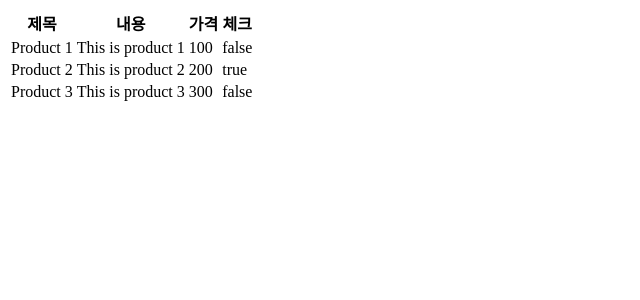
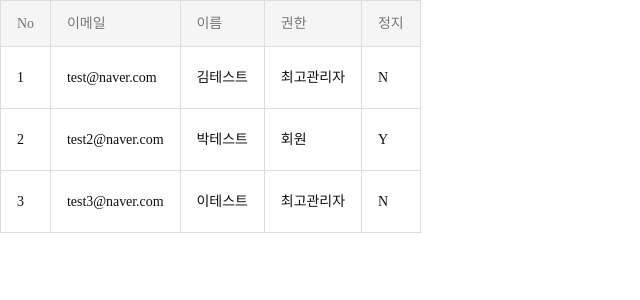
Before and after one commit to jy0813/Next.js-Atomic-Design, a Next.js app: page /example/table in a window 1280 px wide. Shown: the top 300 px of the page, without its empty margins (0-640 px from the left). Built offline with nearby package versions, Linux system fonts and the light colour scheme.

Commit message:
feat: table Compound Components

```diff
--- /dev/null
+++ b/src/assets/style/globals.css
@@ -0,0 +1,169 @@
+@charset "utf-8";
+
+*:not(font, i, b) {
+  margin: 0;
+  padding: 0;
+  color: inherit;
+  -webkit-font-smoothing: antialiased;
+}
+
+*,
+:after,
+:before {
+  box-sizing: border-box;
+  flex-shrink: 0;
+}
+
+:root {
+  -webkit-tap-highlight-color: transparent;
+  -webkit-text-size-adjust: 100%;
+  -moz-text-size-adjust: 100%;
+  -ms-text-size-adjust: 100%;
+  cursor: default;
+  line-height: 1.5;
+  overflow-wrap: break-word;
+  -moz-tab-size: 4;
+  tab-size: 4;
+  --color-default: #000;
+  --color-white: #fff;
+  --color-white-10: rgba(255, 255, 255, 0.1);
+  --color-white-50: rgba(255, 255, 255, 0.5);
+  --color-black: #111;
+  --color-black-90: rgba(17, 17, 17, 0.9);
+  --color-grey1: #f4f4f4;
+  --color-grey1-30: rgba(244, 244, 244, 0.3);
+  --color-grey2: #ddd;
+  --color-grey2-30: rgba(221, 221, 221, 0.3);
+  --color-grey3: #ababab;
+  --color-grey4: #777;
+  --color-error: #f62323;
+  --color-confirm: #25b44d;
+}
+
+::-webkit-scrollbar {
+  height: 80%;
+  margin-right: 12px;
+  width: 4px;
+}
+::-webkit-scrollbar-thumb {
+  background-color: var(--color-grey3);
+  border-radius: 8px;
+}
+::-webkit-scrollbar-track {
+  background-color: var(--color-grey2);
+  border-radius: 8px;
+}
+
+html {
+  font-size: 10px;
+  letter-spacing: -0.005em;
+}
+
+img,
+picture,
+video,
+canvas,
+svg {
+  display: block;
+  max-width: 100%;
+}
+
+button {
+  background: none;
+  border: 0;
+  cursor: pointer;
+}
+
+a {
+  text-decoration: none;
+}
+
+table {
+  border-collapse: collapse;
+  border-spacing: 0;
+}
+
+ul li,
+ol li {
+  list-style: none;
+}
+
+ol,
+ul,
+li {
+  margin: 0;
+  padding: 0;
+}
+
+input {
+  margin: 0;
+  padding: 0;
+  border: 0;
+  list-style: none;
+  color: inherit;
+  font-style: normal;
+  font-size: 100%;
+  font-family: inherit;
+  line-height: inherit;
+  letter-spacing: inherit;
+  word-break: inherit;
+  word-wrap: inherit;
+  box-sizing: inherit;
+  -webkit-box-sizing: inherit;
+  -moz-box-sizing: inherit;
+  -o-box-sizing: inherit;
+  -webkit-tap-highlight-color: rgba(0, 0, 0, 0);
+  -webkit-tap-highlight-color: transparent;
+}
+
+input::-ms-clear,
+input::-ms-reveal {
+  display: none;
+  width: 0;
+  height: 0;
+}
+
+input::-webkit-search-decoration,
+input::-webkit-search-cancel-button,
+input::-webkit-search-results-button,
+input::-webkit-search-results-decoration {
+  display: none;
+}
+
+/* Chrome, Safari, Edge, Opera */
+input::-webkit-outer-spin-button,
+input::-webkit-inner-spin-button {
+  -webkit-appearance: none;
+  margin: 0;
+}
+
+/* Firefox */
+input[type='number'] {
+  -moz-appearance: textfield;
+}
+
+.input_registration_sec input:-webkit-autofill,
+.input_registration_sec input:-webkit-autofill:hover,
+.input_registration_sec input:-webkit-autofill:focus,
+.input_registration_sec input:-webkit-autofill:active {
+  -webkit-transition: background-color 5000s;
+  transition: background-color 5000s;
+  -webkit-text-fill-color: #333 !important;
+}
+
+select {
+  -webkit-appearance: none;
+  -moz-appearance: none;
+  appearance: none;
+}
+
+select::-ms-expand {
+  display: none;
+}
+
+.container {
+  max-width: 1392px;
+  padding: 0 1.4rem;
+  margin-left: auto;
+  margin-right: auto;
+}
--- /dev/null
+++ b/src/components/atom/TableCell/index.module.css
@@ -0,0 +1,19 @@
+th.cell {
+  padding: 1.2rem 1.6rem;
+  background-color: var(--color-grey2-30);
+  border: 1px solid var(--color-grey2);
+  font-size: 1.4rem;
+  font-weight: 500;
+  line-height: 150%;
+  text-align: left;
+  color: var(--color-grey4);
+}
+
+td.cell {
+  padding: 2rem 1.6rem;
+  border: 1px solid var(--color-grey2);
+  font-size: 1.4rem;
+  font-weight: 500;
+  line-height: 150%;
+  color: var(--color-black);
+}
--- a/src/components/atom/TableCell/index.tsx
+++ b/src/components/atom/TableCell/index.tsx
@@ -1,4 +1,5 @@
 import {ReactNode} from "react";
+import styles from './index.module.css';
 
 export interface ITableCell{
   children?:ReactNode,
@@ -7,7 +8,7 @@ export interface ITableCell{
 export const TableCell = ({children, header}:ITableCell) => {
   const TableCell = header ? 'th' : 'td';
   return (
-    <TableCell>
+    <TableCell className={styles.cell}>
       {children}
     </TableCell>
   )
--- /dev/null
+++ b/src/components/atom/TableRow/index.module.css
@@ -0,0 +1,12 @@
+tbody .tr:nth-child(odd) {
+  background-color: var(--color-white);
+}
+
+tbody .tr:nth-child(even) {
+  background-color: var(--color-white-50);
+}
+
+tbody .tr:hover {
+  background-color: #f2fbf1;
+  cursor: pointer;
+}
--- a/src/components/atom/TableRow/index.tsx
+++ b/src/components/atom/TableRow/index.tsx
@@ -1,4 +1,5 @@
 import {ReactNode} from "react";
+import styles from './index.module.css';
 
 export interface ITableRow {
   children?:ReactNode;
@@ -7,7 +8,7 @@ export interface ITableRow {
 
 export const TableRow = ({children}:ITableRow) => {
   return (
-      <tr>
+      <tr className={styles.tr}>
         {children}
       </tr>
   )
--- a/src/components/organism/TableMember/index.tsx
+++ b/src/components/organism/TableMember/index.tsx
@@ -3,36 +3,36 @@ import {Table} from "@/components/molecule/Table";
 import {TableRow} from "@/components/atom/TableRow";
 import {TableCell} from "@/components/atom/TableCell";
 
-const dataTitle = ['제목','내용','가격','체크']
+const dataTitle = ['No','이메일','이름','권한','정지']
 
 interface IData {
-  id: number;
-  title: string;
-  body: string;
-  price: number;
+  no: number;
+  email: string;
+  name: string;
+  admin: string;
   isChecked: boolean;
 }
 
 const data: IData[] = [
   {
-    id: 1,
-    title: "Product 1",
-    body: "This is product 1",
-    price: 100,
+    no: 1,
+    email: "test@naver.com",
+    name: "김테스트",
+    admin: '최고관리자',
     isChecked: false,
   },
   {
-    id: 2,
-    title: "Product 2",
-    body: "This is product 2",
-    price: 200,
+    no: 2,
+    email: "test2@naver.com",
+    name: "박테스트",
+    admin: '회원',
     isChecked: true,
   },
   {
-    id: 3,
-    title: "Product 3",
-    body: "This is product 3",
-    price: 300,
+    no: 3,
+    email: "test3@naver.com",
+    name: "이테스트",
+    admin: '최고관리자',
     isChecked: false,
   },
 ];
@@ -41,11 +41,12 @@ const data: IData[] = [
 function TableMember() {
   const renderRow = (item: IData, index: number) => {
     return (
-        <TableRow key={item.id}>
-          <TableCell>{item.title}</TableCell>
-          <TableCell>{item.body}</TableCell>
-          <TableCell>{item.price}</TableCell>
-          <TableCell>{item.isChecked ? 'true' : 'false'}</TableCell>
+        <TableRow key={index}>
+          <TableCell>{item.no}</TableCell>
+          <TableCell>{item.email}</TableCell>
+          <TableCell>{item.name}</TableCell>
+          <TableCell>{item.admin}</TableCell>
+          <TableCell>{item.isChecked ? 'Y' : 'N'}</TableCell>
         </TableRow>
     );
   };
--- a/src/pages/_app.tsx
+++ b/src/pages/_app.tsx
@@ -1,5 +1,6 @@
 import type { AppProps } from 'next/app'
 import {QueryClient, QueryClientProvider} from "@tanstack/react-query";
+import '@/assets/style/globals.css';
 import {RecoilRoot} from "recoil";
 
 const queryClient = new QueryClient();
```
